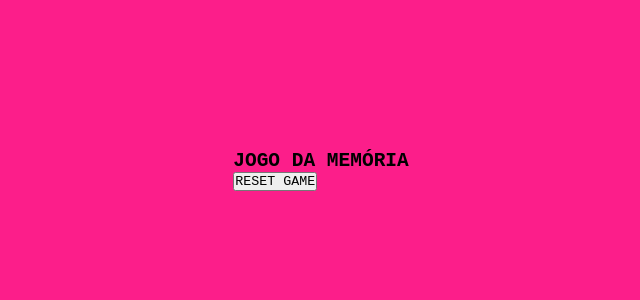
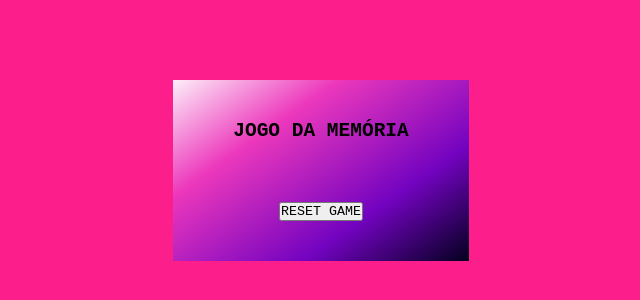
Before and after one commit to Bruno-Vidal-Nuie/game-jogo-da-memoria, a plain HTML site: page index.html in a window 1280 px wide. Shown: the part 230-530 px from the top of the page, without its empty margins (319-959 px from the left). Drawn offline with Linux system fonts and the light colour scheme.

Commit message:
feat: add style container class

```diff
--- a/src/styles/main.css
+++ b/src/styles/main.css
@@ -5,3 +5,20 @@ body {
   min-height: 100vh;
   background: #fc1e8a;
 }
+
+.container {
+  position: relative;
+  display: flex;
+  flex-direction: column;
+  justify-content: center;
+  align-items: center;
+  gap: 30px;
+  background: linear-gradient(
+    325deg,
+    #03001e 0%,
+    #7303c0 30%,
+    #ec38bc 70%,
+    #fdeff9 100%
+  );
+  padding: 40px 60px;
+}
```
